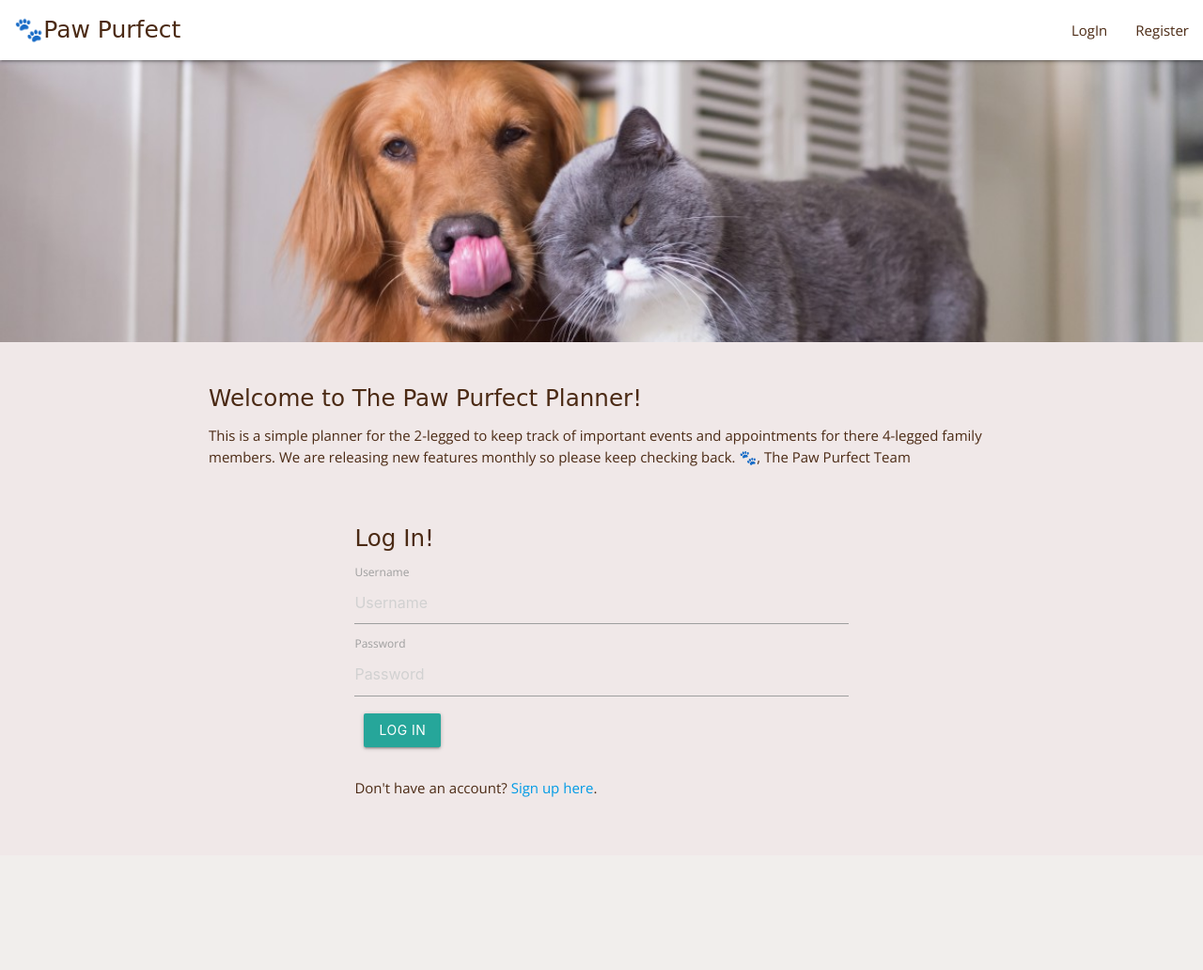
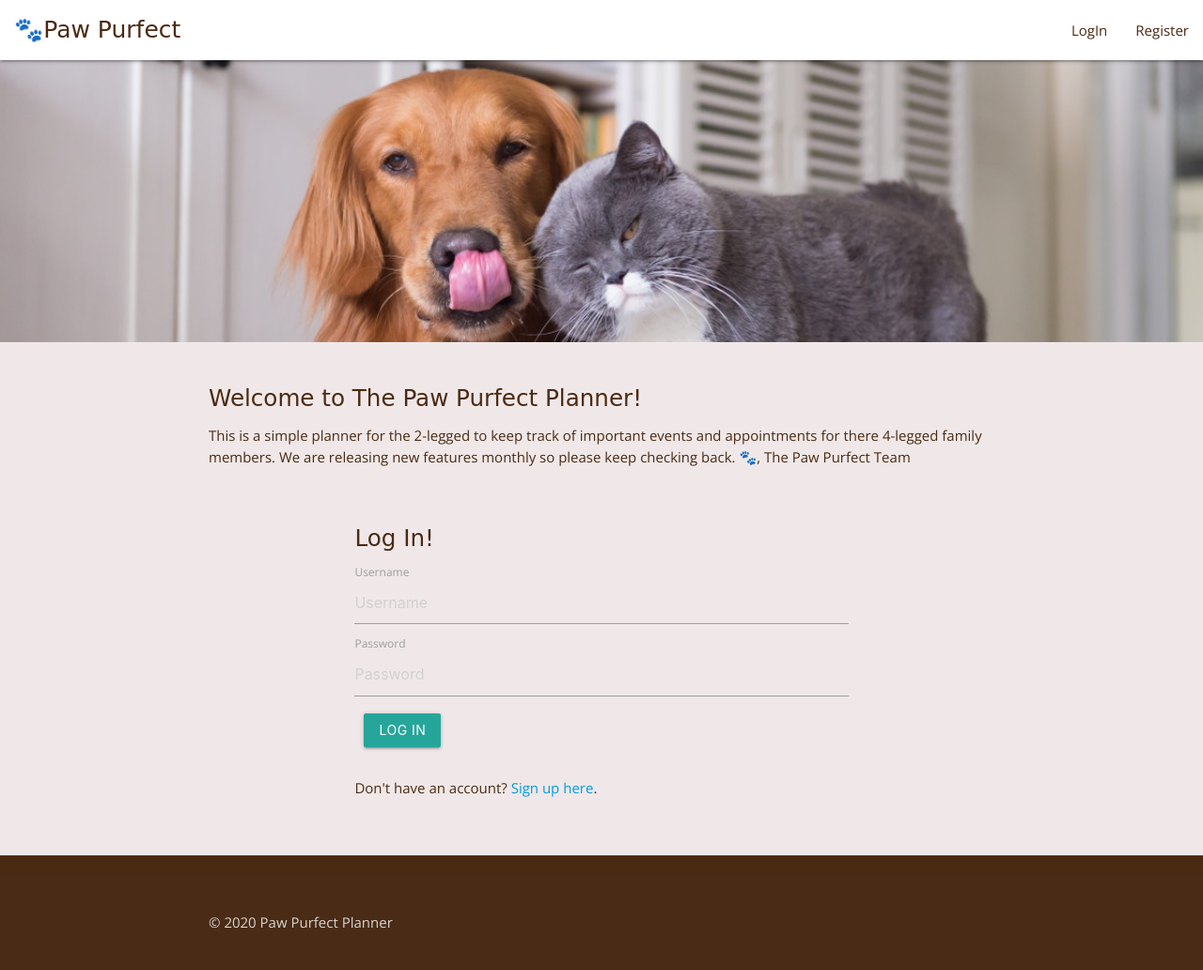
Before and after one commit to TiffanyDonner/paw-perfect-planner, a Flask app: page / in a window 1280 px wide. Shown: the whole page at 94% size. Before the commit the page ends 848 px from the top, so only its background shows below. Run offline with Flask 2, Linux system fonts and the light colour scheme; some libraries are stand-ins or nearby versions; some web fonts are replaced.

Commit message:
Added footer with css

```diff
--- a/static/css/style.css
+++ b/static/css/style.css
@@ -71,3 +71,7 @@ a.brand-logo {
 .row {
     margin-bottom: auto;
 }
+
+.page-footer {
+    background-color: #4B2A14
+}
--- a/templates/layoutbase.html
+++ b/templates/layoutbase.html
@@ -47,6 +47,15 @@
             {% block body %}{% endblock %}
         </div>
 
+        <!-- Copyright footer -->
+        <footer class="page-footer">
+            <div class="footer-copyright">
+                <div class="container">
+                    © 2020 Paw Purfect Planner
+                </div>
+            </div>
+        </footer>
+
         <!-- jQuery first, then Popper.js, then Bootstrap JS -->
         <script src="https://cdnjs.cloudflare.com/ajax/libs/jquery/3.2.1/jquery.min.js"></script>
         <script src="https://cdnjs.cloudflare.com/ajax/libs/materialize/1.0.0/js/materialize.min.js"></script>
```
Also changed, not shown: templates/layoutpage.html (+9 -0 lines), templates/layoutuser.html (+9 -0 lines).
